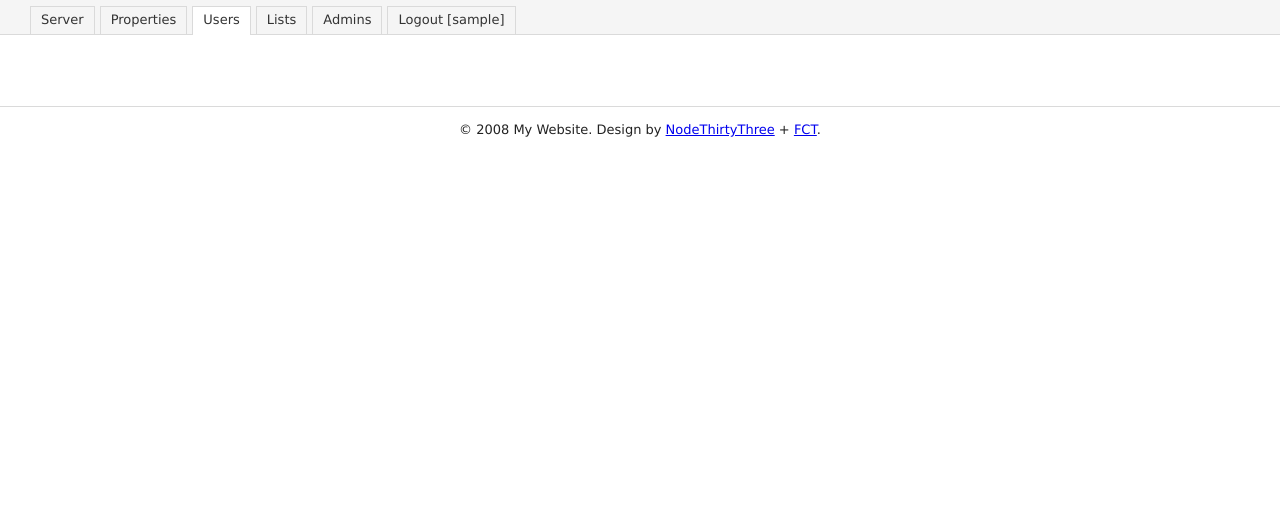
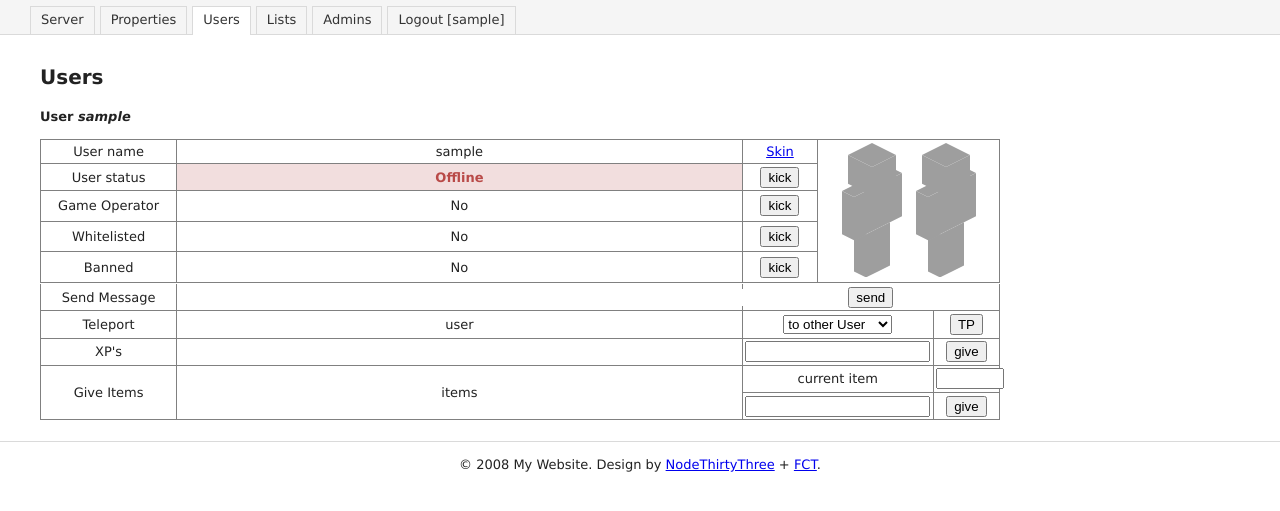
Before and after one commit to asdil12/mcweb, a Flask app: a page that uses templates/base.html in a window 1280 px wide. Shown: the part 111-622 px from the top of the page. Run offline with Flask 2, Linux system fonts and the light colour scheme; the visitor is signed in with stand-in values (Sample User, id 1); data that the repository does not hold is empty; parts of the project's set-up code (start-up, migrations or seed data) failed here and were passed over.

Commit message:
add user templates
- fix skin rendering
- add todo

```diff
--- a/application.py
+++ b/application.py
@@ -98,12 +98,19 @@ def properties():
 		sproperties.append(item)
 	return render_template('properties.html', navigation=get_navi(fname()), properties=sproperties)
 
-@app.route('/users')
-@app.route('/users/<name>')
-def users(name=None):
+@app.route('/users', methods=['GET', 'POST'])
+def users():
 	"Users"
 	if 'username' not in session: return goto_login(fname(), fparms())
-	return render_template('base.html', navigation=get_navi(fname()))
+	if request.method == 'POST':
+		return redirect(url_for('user_details', name=request.form.get('name')))
+	info = mcs.info()
+	return render_template('users.html', navigation=get_navi(fname()), info=info)
+
+@app.route('/users/<name>')
+def user_details(name):
+	user_info = userlists.get_user_info(name, check_online=True)
+	return render_template('user_details.html', navigation=get_navi('users'), info=user_info, name=name)
 
 @app.route('/_users/<name>')
 def users_json(name):
--- a/lists.py
+++ b/lists.py
@@ -99,15 +99,16 @@ class Lists:
 			"banned_ips": self.banned_ips.get(),
 		}
 
-	def get_user_info(self, username):
+	def get_user_info(self, username, check_online=False):
 		username = username.lower()
-		#if self._server.running():
-		#	online = (username in self._server.connected_users())
-		#else:
-		#	online = False
-		return {
+		ret = {
 			"operators": (username in self.operators.get()),
 			"whitelist": (username in self.whitelist.get()),
 			"banned": (username in self.banned.get()),
-		#	"online": online,
 		}
+		if check_online:
+			if self._server.running():
+				ret['online'] = (username in self._server.connected_users())
+			else:
+				ret['online'] = False
+		return ret
--- a/static/style.css
+++ b/static/style.css
@@ -285,3 +285,17 @@ br {
 	background: url('/static/images/loading.gif') no-repeat center;
 }
 /* loading end */
+
+.fixrow {
+	height: 0;
+	border: 0;
+	padding: 0;
+	margin: 0;
+}
+
+.fixrow td {
+	height: 0;
+	padding: 0;
+	margin: 0;
+	border-bottom-color: #FFFFFF;
+}
--- a/templates/server.html
+++ b/templates/server.html
@@ -16,7 +16,7 @@
 		player_model = document.getElementById('player_model');
 		skintd = document.getElementById('skintd');
 
-		draw_model('player_model', 'player_scratch', username, 3, true);
+		draw_model('player_model', 'player_scratch', username, 3, false);
 
 		if(username != 'default') {
 			document.getElementById('username').innerHTML = username;
--- /dev/null
+++ b/templates/user_details.html
@@ -0,0 +1,109 @@
+{% extends "base.html" %}
+{% block titlepath %} :: Users{% endblock %}
+{% block ctitle %}Users{% endblock %}
+{% block csubtitle %}User <i>{{ name }}</i>{% endblock %}
+{% block head %}
+{{ super() }}
+<script src="{{ url_for('static', filename='minecraft_skin.js') }}" type="text/javascript"></script>
+<script type="text/javascript">
+	function select_user(username) {
+		skintd = document.getElementById('skintd');
+		skintd.classList.add('loading')
+		draw_model('player_model', 'player_scratch', username, 3, false);
+		draw_model_back('player_model_back', 'player_scratch', username, 3, false);
+		skintd.classList.remove('loading')
+	}
+
+	function select_tp_target(target) {
+		document.getElementById('usertarget').style.display = 'none';
+		document.getElementById('positiontarget').style.display = 'none';
+		if(target == 'user') {
+			document.getElementById('usertarget').style.display = 'inline';
+		}
+		else {
+			document.getElementById('positiontarget').style.display = 'inline';
+		}
+	}
+
+	window.onload = function() {
+		select_user('{{ name }}');
+	}
+</script>
+{% endblock %}
+{% block content %}
+<table style="width: 100%;">
+	<tr>
+		<td>User name</td>
+		<td>{{ name }}</td>
+		<td><a href="{{ url_for('skins', username=name) }}">Skin</a></td>
+		<td style="width: 120px;" colspan="2" rowspan="5" id="skintd" class="loading">
+			<canvas id="player_scratch" style="display: none;"></canvas>
+			<canvas class="model" id="player_model" width="60" height="134" style="margin-right: 10px;"></canvas>
+			<canvas class="model" id="player_model_back" width="60" height="134"></canvas>
+		</td>
+	</tr>
+	<tr>
+		<td style="height: 21px; width: 130px;">User status</td>
+		<td class="{% if info.online %}running{% else %}stopped{% endif %}">{% if info.online %}Online{% else %}Offline{% endif %}</td>
+		<td style="width: 60px;"><input type="submit" name="action" value="kick" /></td>
+	</tr>
+	<tr>
+		<td>Game Operator</td>
+		<td>{{ 'Yes' if info.operators else 'No' }}</td>
+		<td><input type="submit" name="action" value="kick" /></td>
+	</tr>
+	<tr>
+		<td>Whitelisted</td>
+		<td>{{ 'Yes' if info.whitelist else 'No' }}</td>
+		<td><input type="submit" name="action" value="kick" /></td>
+	</tr>
+	<tr>
+		<td>Banned</td>
+		<td>{{ 'Yes' if info.banned else 'No' }}</td>
+		<td><input type="submit" name="action" value="kick" /></td>
+	</tr>
+	<!-- workaround table rendering bug -->
+	<tr class="fixrow">
+		<td></td>
+		<td></td>
+		<td></td>
+		<td style="width: 100px;"></td>
+		<td></td>
+	</tr>
+	<tr>
+		<td>Send Message</td>
+		<td><input type="text" name="message" style="width: 100%; border: none;" /></td>
+		<td colspan="3"><input type="submit" value="send" /></td>
+	</tr>
+	<tr>
+		<td>Teleport</td>
+		<td>
+			<span id="usertarget">user</span>
+			<span id="positiontarget" style="display: none;">pos</span>
+		</td>
+		<td colspan="2">
+			<select name="target" onchange="select_tp_target(this.value);">
+				<option value="user" selected="selected">to other User</option>
+				<option value="position">to Coordinates</option>
+			</select>
+		</td>
+		<td style="width: 60px;"><input type="submit" value="TP" /></td>
+	</tr>
+	<tr>
+		<td>XP's</td>
+		<td></td>
+		<td colspan="2"><input type="text" name="amount" /></td>
+		<td><input type="submit" value="give" /></td>
+	</tr>
+	<tr>
+		<td rowspan="2">Give Items</td>
+		<td rowspan="2">items</td>
+		<td colspan="2">current item</td>
+		<td><input type="text" name="item" title="Decimal item id" style="width: 100%" /></td>
+	</tr>
+	<tr>
+		<td colspan="2"><input type="text" name="amount" /></td>
+		<td><input type="submit" value="give" /></td>
+	</tr>
+</table>
+{% endblock %}
```
Also changed, not shown: templates/users.html (added, +55 -0 lines), 1 other file.
